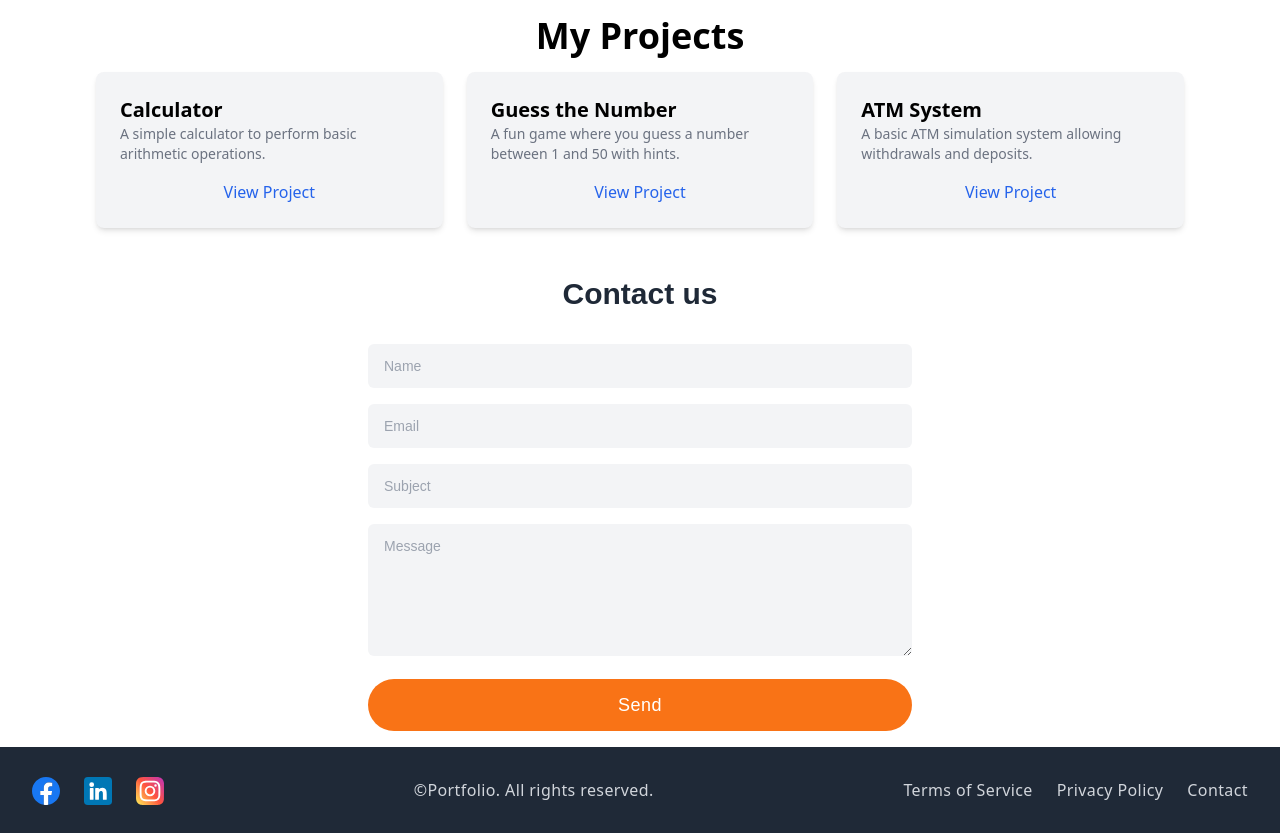
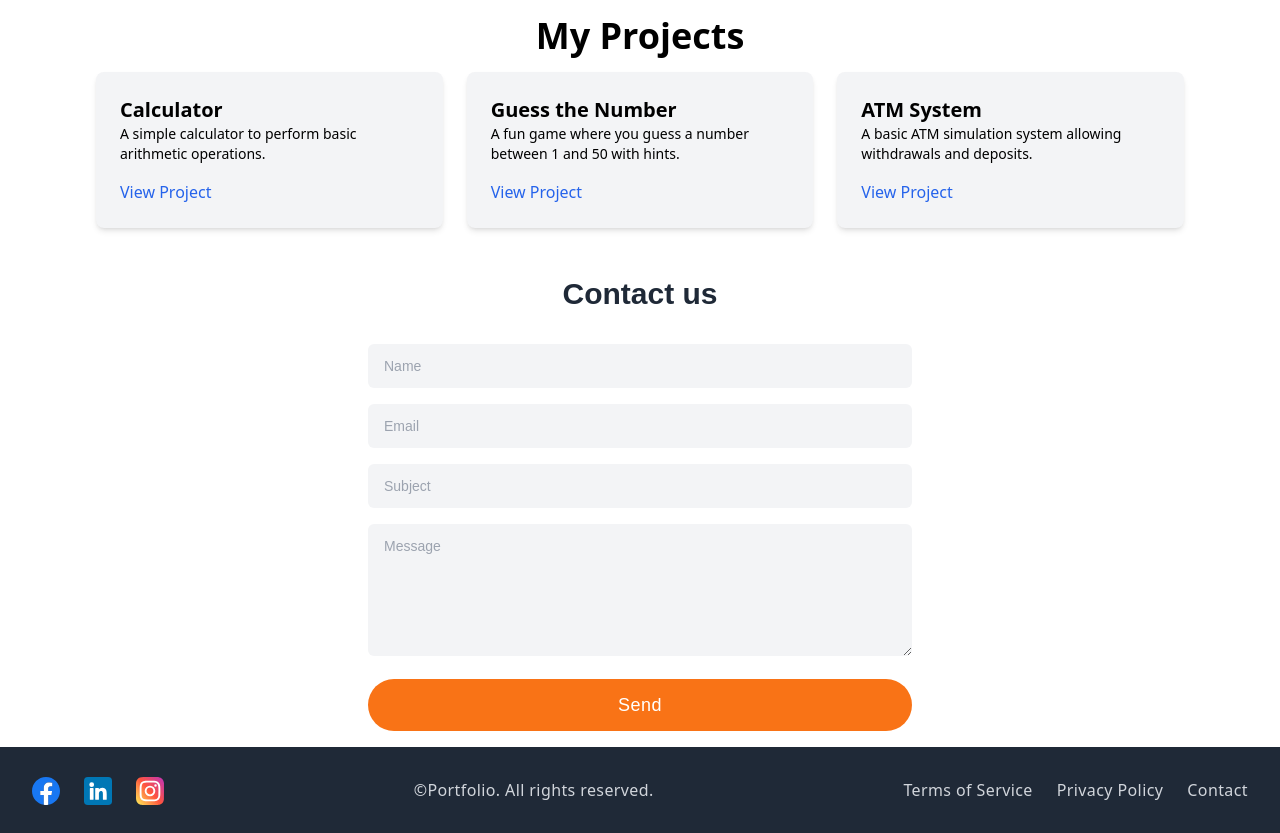
Before and after one commit to KHANSA2527/portfolio, a Next.js app: page / in a window 1280 px wide. Shown: the part 1120-1953 px from the top of the page. Built offline with nearby package versions, Linux system fonts and the light colour scheme.

Commit message:
Add  projects links

```diff
--- a/src/app/Components/projects.tsx
+++ b/src/app/Components/projects.tsx
@@ -1,22 +1,6 @@
-// import Image from "next/image";
+import Link from "next/link";
 
-// const project = [
-//   {
-//     title: "Guess the Number Game",
-//     description: "A CLI tool where users guess a number between 1 and 50.",
-//     techStack: ["Node.js", "JavaScript", "NPM"],
-//     image: "/images/guess-the-number-game.png",
-//     repoUrl: "https://github.com/yourusername/guess-the-number-game",
-//   },
-//   {
-//     title: "Patient Record Management System",
-//     description: "A centralized system for storing patient treatment records for easy access and management.",
-//     techStack: ["React", "Node.js", "MongoDB"],
-//     image: "/images/patient-record-management.png",
-//     repoUrl: "https://github.com/yourusername/patient-record-system",
-//   },
-//   // Add more projects here
-// ];
+
 const ProjectsSection = () => {
   return (
     <div className="max-w-6xl mx-auto p-8" id="project">
@@ -24,34 +8,43 @@ const ProjectsSection = () => {
         My Projects
       </h1>
 
-    {/* Responsive Grid Layout for Projects */}
       <div className="grid grid-cols-1 sm:grid-cols-2 lg:grid-cols-2 xl:grid-cols-3 gap-6 w-full mx-auto">
-
-      {/* Project 1: Calculator */}
         <div className="h-auto bg-gray-100 p-6 shadow-md rounded-lg flex flex-col justify-between">
           <h2 className="text-xl font-semibold">Calculator</h2>
-        <p className="text-gray-500 text-sm">A simple calculator to perform basic arithmetic operations.</p>
-        <button className="text-blue-600 mt-4">View Project</button>
+          <p className="text-black text-sm">
+            A simple calculator to perform basic arithmetic operations.
+          </p>
+          <Link href="https://www.npmjs.com/package/@khansakhalid/calculator" target="_blank">
+            <span className="text-blue-600 mt-4 mx-auto block text-left">
+              View Project
+            </span>
+          </Link>
         </div>
 
-      {/* Project 2: Guess the Number */}
         <div className="h-auto bg-gray-100 p-6 shadow-md rounded-lg flex flex-col justify-between">
           <h2 className="text-xl font-semibold">Guess the Number</h2>
-        <p className="text-gray-500 text-sm">A fun game where you guess a number between 1 and 50 with hints.</p>
-        <button className="text-blue-600 mt-4">View Project</button>
+          <p className="text-black text-sm">
+            A fun game where you guess a number between 1 and 50 with hints.
+          </p>
+          <Link href="https://www.npmjs.com/package/@khansakhalid/guess-number" target="_blank">
+            <span className="text-blue-600 mt-4 mx-auto block">
+              View Project
+            </span>
+          </Link>
         </div>
-
-      {/* Project 3: ATM System */}
         <div className="h-auto bg-gray-100 p-6 shadow-md rounded-lg flex flex-col justify-between">
           <h2 className="text-xl font-semibold">ATM System</h2>
-        <p className="text-gray-500 text-sm">A basic ATM simulation system allowing withdrawals and deposits.</p>
-        <button className="text-blue-600 mt-4">View Project</button>
-      </div>
-
+          <p className="text-black text-sm">
+            A basic ATM simulation system allowing withdrawals and deposits.
+          </p>
+          <Link href="https://www.npmjs.com/package/@khansakhalid/atmsystem" target="_blank">
+            <span className="text-blue-600 mt-4 mx-auto block">
+              View Project
+            </span>
+          </Link>
         </div>
       </div>
-
-
+    </div>
   );
 };
 
```
Lines whose indentation alone changed are shown as unchanged.
